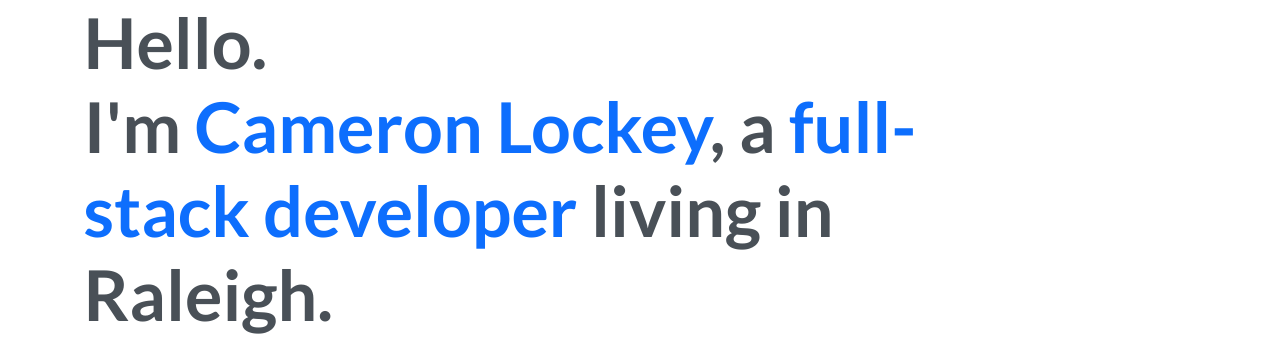
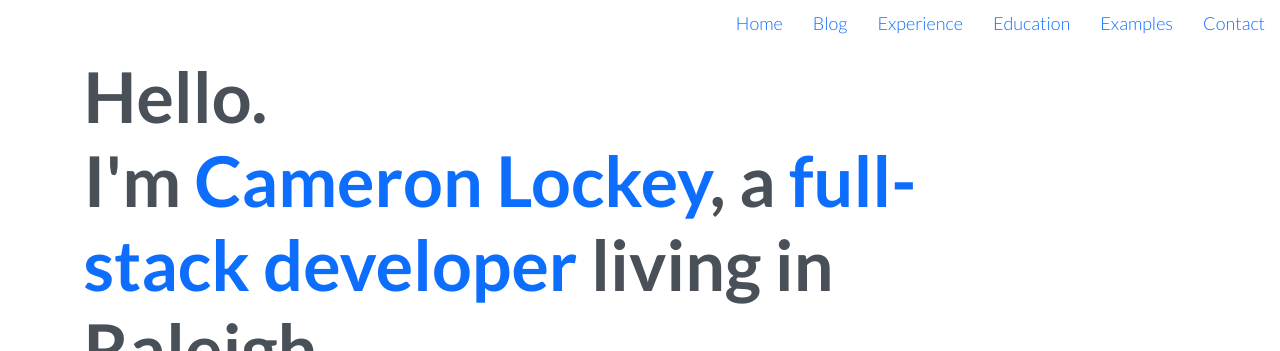
Before and after one commit to cameronlockey/cameronlockey.com, a Rails app: template app/views/pages/home.html.erb in a window 1280 px wide. Shown: the top 351 px of the page. Run offline with Rails 7, Linux system fonts and the light colour scheme; the template is opened without the code that fills it, so the values that code supplies are empty; style sheets or scripts are compiled from the project's sources; some libraries are stand-ins or nearby versions; some web fonts are replaced.

Commit message:
Add navigation
Signed-off-by: Cameron Lockey <ctlockey@gmail.com>

```diff
--- a/app/views/pages/home.html.erb
+++ b/app/views/pages/home.html.erb
@@ -1,8 +1,30 @@
   <section id="intro" class="text-intro no-padding-bottom">
     <div class="container">
       <div class="row">
-        <div class="col-md-12 col-lg-10">
-          <h1>Hello.<br />I'm <span class="text-primary">Cameron Lockey</span>, a <span class="text-primary">full-stack developer</span> living in Raleigh.</h1>
+        <div class="col-12 col-lg-10 pt-5">
+          <h1 id="home">Hello.<br />I'm <span class="text-primary">Cameron Lockey</span>, a <span class="text-primary">full-stack developer</span> living in Raleigh.</h1>
+        </div>
+        <div class="col-12 col-lg-2">
+          <ul class="bg-white nav justify-content-end fixed-top">
+            <li class="nav-item">
+              <a class="nav-link" href="#home">Home</a>
+            </li>
+            <li class="nav-item">
+              <a class="nav-link" href="http://camsadventureblog.wordpress.com">Blog</a>
+            </li>
+            <li class="nav-item">
+              <a class="nav-link" href="#experience">Experience</a>
+            </li>
+            <li class="nav-item">
+              <a class="nav-link" href="#education">Education</a>
+            </li>
+            <li class="nav-item">
+              <a class="nav-link" href="#examples">Examples</a>
+            </li>
+            <li class="nav-item">
+              <a class="nav-link" href="#contact">Contact</a>
+            </li>
+          </ul>
         </div>
       </div>
     </div>
@@ -26,7 +48,7 @@
     <div class="container">
       <div class="row">
         <div class="col-12">
-          <h2 class="heading">Experience</h2>
+          <h2 id="experience" class="heading">Experience</h2>
         </div>
         <div class="col-12">
           <div class="row mb-5">
@@ -102,7 +124,7 @@
     <div class="container">
       <div class="row">
         <div class="col-12">
-          <h2 class="heading">Education</h2>
+          <h2 id="education" class="heading">Education</h2>
         </div>
         <div class="col-12">
           <div class="row">
@@ -128,7 +150,7 @@
     <div class="container">
       <div class="row">
         <div class="col">
-          <h2 class="heading">Recent application development</h2>
+          <h2 id="examples" class="heading">Recent application development</h2>
           <p class="lead margin-bottom--big">Below are examples of my most recent web application interfaces for <a href="https://localeyesite.com" title="localeyesite.com" target="cameron_external">Local Eye Site</a> &amp; <a href="http://risehire.co" title="risehire.co" target="cameron_external">Rise Hire</a>.</p>
         </div>
       </div>
@@ -170,7 +192,7 @@
     <div class="container clearfix">
       <div class="row">
         <div class="col-12">
-          <h2 class="heading">Contact</h2>
+          <h2 id="contact" class="heading">Contact</h2>
           <div class="row">
             <div class="col-12">
               <p class="t-md"><i class="fa fa-fw fa-phone"></i> (252) 725-7336</p>
```
